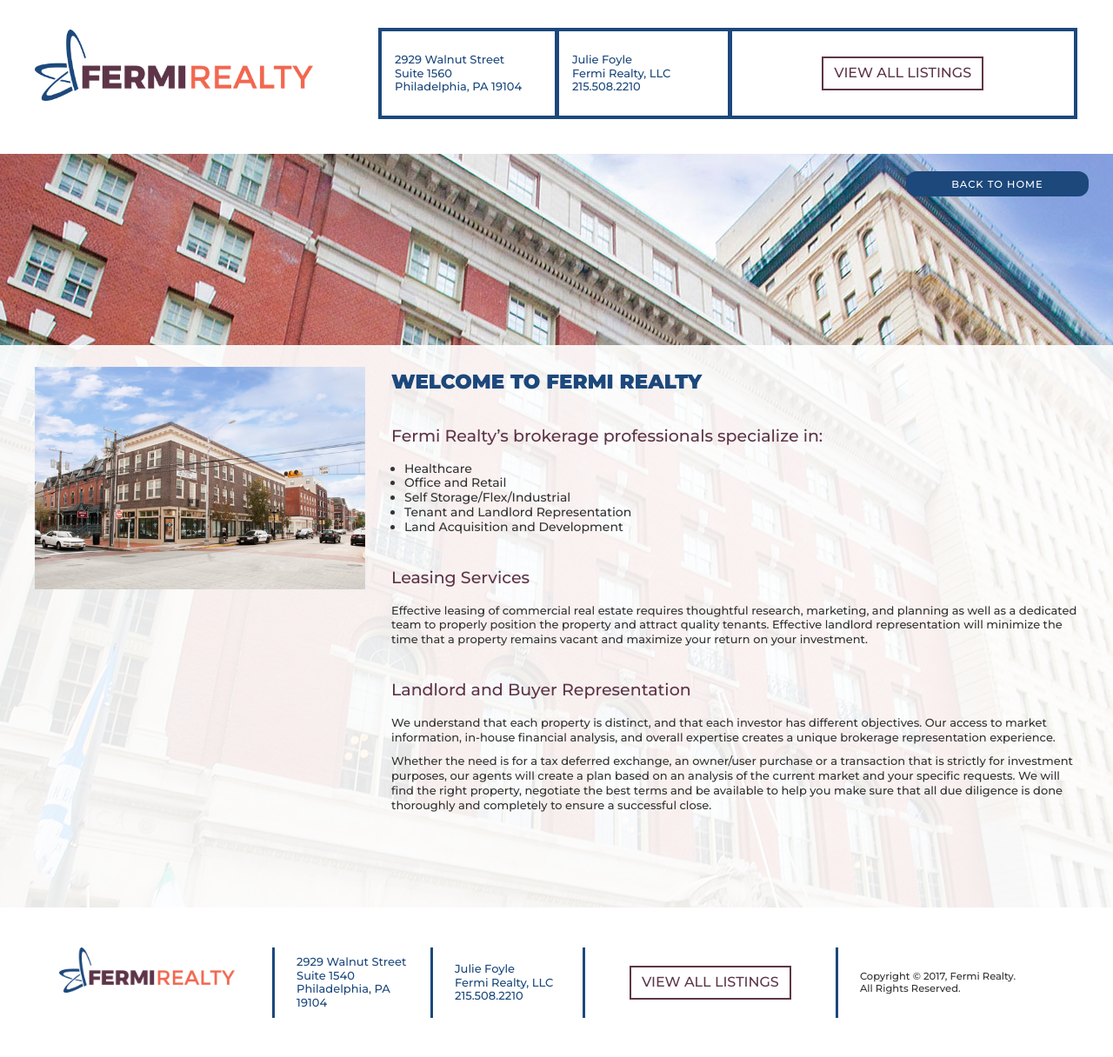
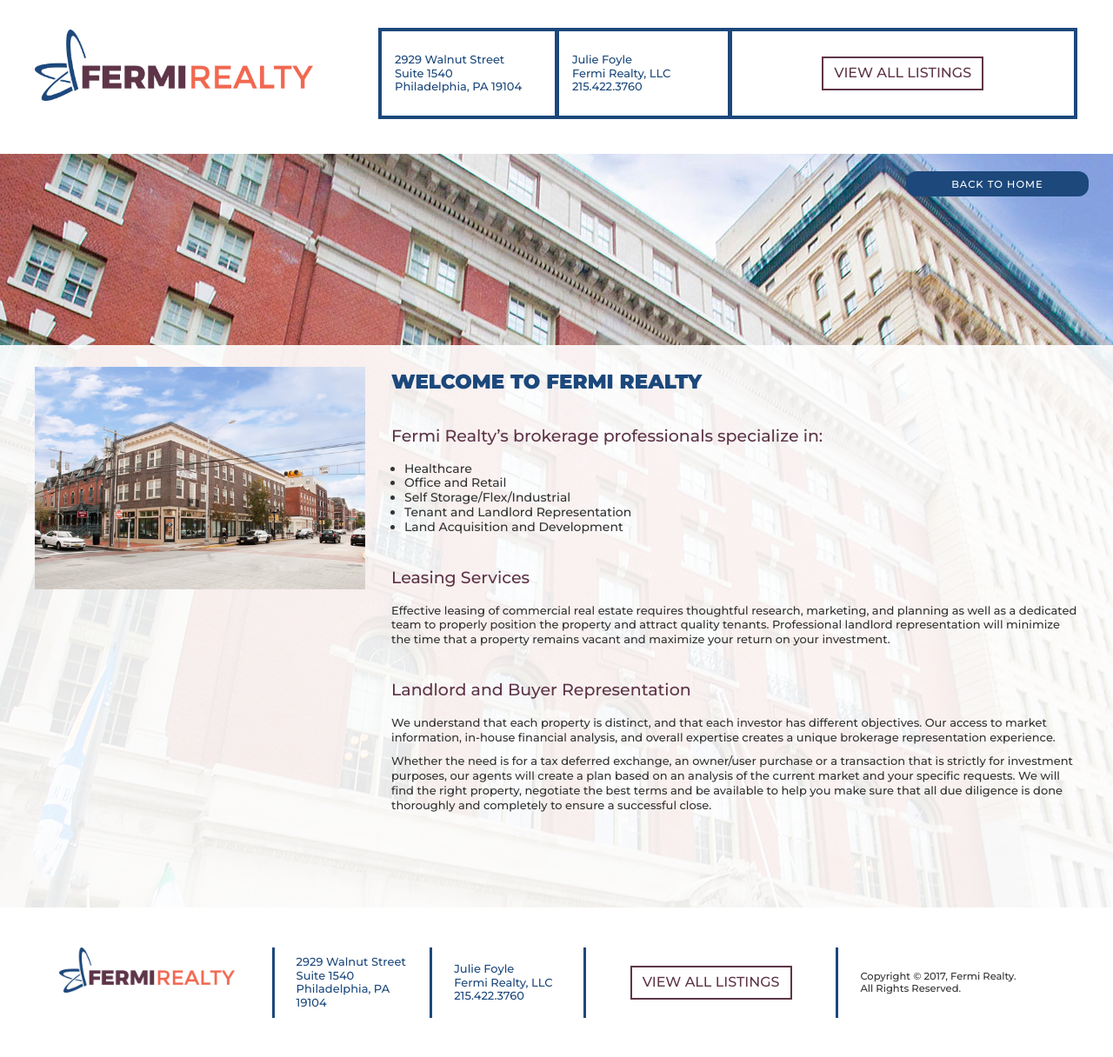
Before and after one commit to aaronfrey-freelance/PepperLillie-Fermi, a PHP site: page /about.php in a window 1280 px wide. Shown: the whole page at 87% size. Run offline with PHP 8.4, Linux system fonts and the light colour scheme; some libraries are stand-ins or nearby versions.

Commit message:
client changes

```diff
--- a/about.php
+++ b/about.php
@@ -40,7 +40,7 @@
 
             <div class="content-block">
 	            <h3>Leasing Services</h3>
-	            <p>Effective leasing of commercial real estate requires thoughtful research, marketing, and planning as well as a dedicated team to properly position the property and attract quality tenants. Effective landlord representation will minimize the time that a property remains vacant and maximize your return on your investment.</p>
+	            <p>Effective leasing of commercial real estate requires thoughtful research, marketing, and planning as well as a dedicated team to properly position the property and attract quality tenants. Professional landlord representation will minimize the time that a property remains vacant and maximize your return on your investment.</p>
 	          </div>
 
 	          <div class="content-block">
--- a/index.php
+++ b/index.php
@@ -12,7 +12,6 @@
     <div class="welcome col-sm-6 col-md-5 col-lg-4">
       <div class="welcome-content">
         <h2>Welcome to Fermi Realty</h2>
-        <p>Lorem ipsum dolor sit amet, consectetur adipisicing elit, sed do eiusmod tempor incididunt ut labore et dolore magna aliqua.</p>
         <a href="about.php" class="btn btn-default">Learn More About Us</a>
       </div>
     </div>
--- a/templates/footer.php
+++ b/templates/footer.php
@@ -21,7 +21,7 @@
         <div class="col-xs-6 col-sm-3 col-md-1 center-child">
           Julie Foyle <br>
           Fermi Realty, LLC <br>
-          215.508.2210
+          215.422.3760
         </div>
 
         <div class="col-xs-12 col-sm-6 col-md-2 text-center center-child">
--- a/templates/header.php
+++ b/templates/header.php
@@ -15,13 +15,13 @@
           <div class="blue-outline clearfix center-parent">
             <div class="col-xs-6 col-sm-3 center-child">
               2929 Walnut Street <br>
-              Suite 1560 <br>
+              Suite 1540 <br>
               Philadelphia, PA 19104
             </div>
             <div class="col-xs-6 col-sm-3 center-child">
               Julie Foyle <br>
               Fermi Realty, LLC <br>
-              215.508.2210
+              215.422.3760
             </div>
             <div class="col-sm-6 text-center center-child hidden-xs">
               <a
```
